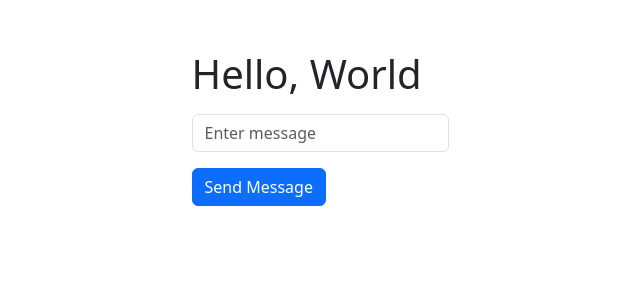
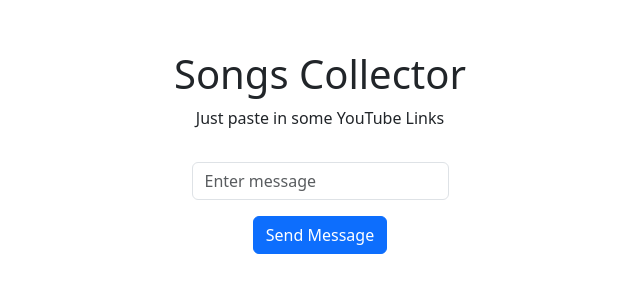
Before and after one commit to VictorB1996/song-collector, a Flask app: page / in a window 1280 px wide. Shown: the top 300 px of the page, without its empty margins (320-960 px from the left). Run offline with Flask 3, Linux system fonts and the light colour scheme.

Commit message:
adjust container

```diff
--- a/song-collector-web/templates/index.html
+++ b/song-collector-web/templates/index.html
@@ -15,13 +15,18 @@
 
         .form-container {
             margin-top: 50px;
+            display: flex;
+            flex-direction: column;
+            align-items: center;
+            text-align: center;
         }
     </style>
 </head>
 <body>
     <div class="container">
         <div class="form-container">
-            <h1>Hello, World</h1>
+            <h1>Songs Collector</h1>
+            <p>Just paste in some YouTube Links</p>
             <form id="myForm" class="mt-3">
                 <div class="mb-3">
                     <input type="text" class="form-control" name="message" id="message" placeholder="Enter message">
```
